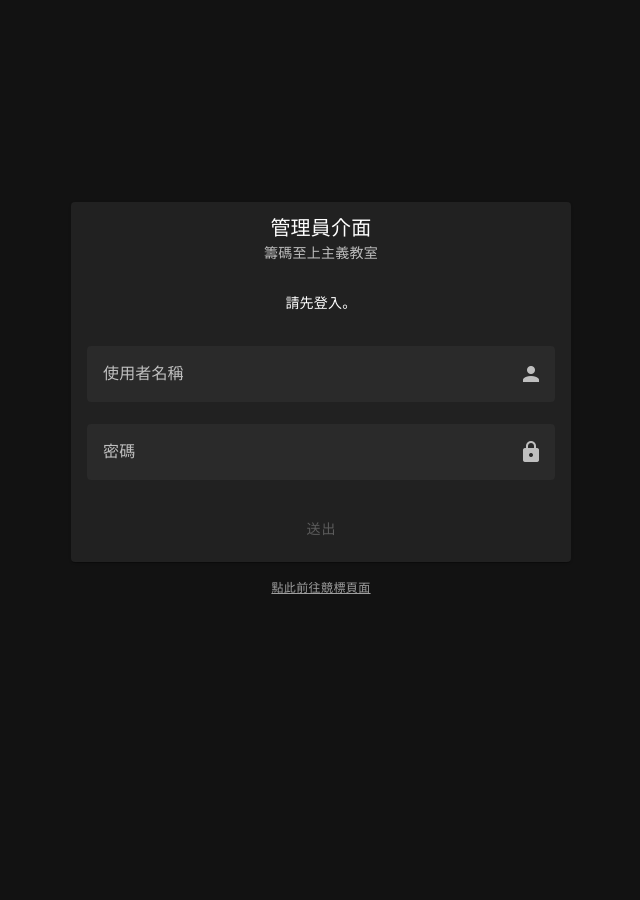
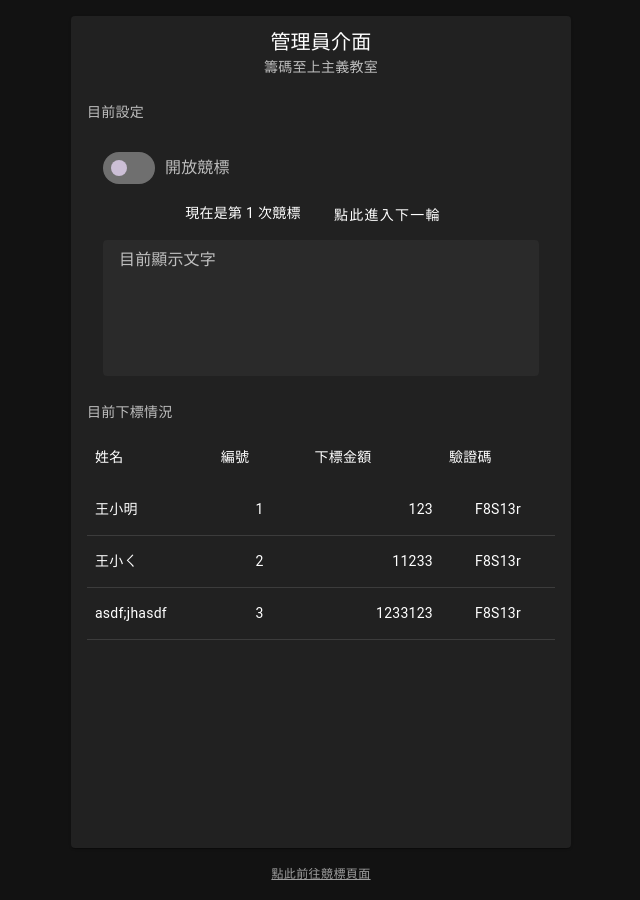
Before and after one commit to coding-impact/bidding-frontend, a Vue app: page /admin in a window 1280 px wide. Shown: the whole page, without its empty margins (319-959 px from the left). Before the commit the page ends 800 px from the top, so only its background shows below. Built offline with nearby package versions, Linux system fonts and the light colour scheme.

Commit message:
feat: complete admin panel display

```diff
--- a/src/pages/admin.vue
+++ b/src/pages/admin.vue
@@ -2,7 +2,66 @@
     <v-container class="d-flex text-center justify-center align-center h-100 flex-column">
         <v-card title="管理員介面" subtitle="籌碼至上主義教室" style="max-width: 100%; width: 500px;" class="mb-4">
             <template v-if="isAuth">
+                <v-card-text class="text-start">
+                    <v-list-subheader>目前設定</v-list-subheader>
+                    <div class="pa-4">
+                        <v-switch inset density="compact" hide-details label="開放競標"></v-switch>
+                        <div class="d-flex justify-center text-center align-center py-2">
+                            <div>
+                                現在是第 {{ 1 }} 次競標
+                            </div>
+                            <v-btn variant="text" class="ml-4"> 點此進入下一輪</v-btn>
 
+                        </div>
+                        <v-textarea density="compact" auto-grow hide-details variant="solo-filled" flat label="目前顯示文字">
+
+                        </v-textarea>
+                    </div>
+
+
+                    <v-list-subheader>目前下標情況</v-list-subheader>
+                    <div class="justify-center">
+                        <v-data-table-virtual :headers="headers" :items="virtualBoats" height="400" item-value="name">
+                            <template v-slot:headers="{ columns, isSorted, getSortIcon, toggleSort }">
+                                <tr>
+                                    <template v-for="column in columns" :key="column.key">
+                                        <td>
+                                            <div class="d-flex">
+                                                <span class=" cursor-pointer" style="text-wrap:nowrap;"
+                                                    @click="() => toggleSort(column)">{{
+                                                        column.title }}</span>
+                                                <template v-if="isSorted(column)">
+                                                    <v-icon dense :icon="getSortIcon(column)"></v-icon>
+                                                </template>
+                                                <template v-else>
+                                                    <v-icon dense></v-icon>
+                                                </template>
+
+                                            </div>
+                                        </td>
+                                    </template>
+                                </tr>
+                            </template>
+                            <template v-slot:no-data>
+                                目前尚無人競標
+                            </template>
+                        </v-data-table-virtual>
+                        <!-- <v-table density="compact">
+                            <thead>
+                                <tr>
+                                    <td>姓名</td>
+                                    <td>編號</td>
+                                    <td>下注金額</td>
+                                    <td>驗證碼</td>
+                                </tr>
+                            </thead>
+                            <tbody>
+                                <tr></tr>
+                            </tbody>
+                        </v-table> -->
+                    </div>
+
+                </v-card-text>
             </template>
             <template v-else>
                 <Login @auth="isAuth = true"></Login>
@@ -16,9 +75,19 @@ import { onMounted, ref } from 'vue';
 import Login from '@/components/Login.vue';
 
 const isAuth = ref(false)
-
+const headers = [
+    { title: '姓名', align: 'start', key: 'name' },
+    { title: '編號', align: 'center', key: 'index' },
+    { title: '下標金額', align: 'end', key: 'bidding' },
+    { title: '驗證碼', align: 'center', key: 'verificationCode' },
+]
+const virtualBoats = ref([
+    { name: '王小明', bidding: 123, index: 1, verificationCode: 'F8S13r' },
+    { name: '王小ㄑ', bidding: 11233, index: 2, verificationCode: 'F8S13r' },
+    { name: 'asdf;jhasdf', bidding: 1233123, index: 3, verificationCode: 'F8S13r' }
+])
 async function startup() {
-
+    isAuth.value = true;
 }
 onMounted(startup)
 
@@ -26,3 +95,13 @@ onMounted(startup)
 
 
 </script>
+
+<style lang="css">
+.v-data-table__td {
+    padding: 0 8px !important;
+}
+
+td {
+    padding: 0 8px !important;
+}
+</style>
```
